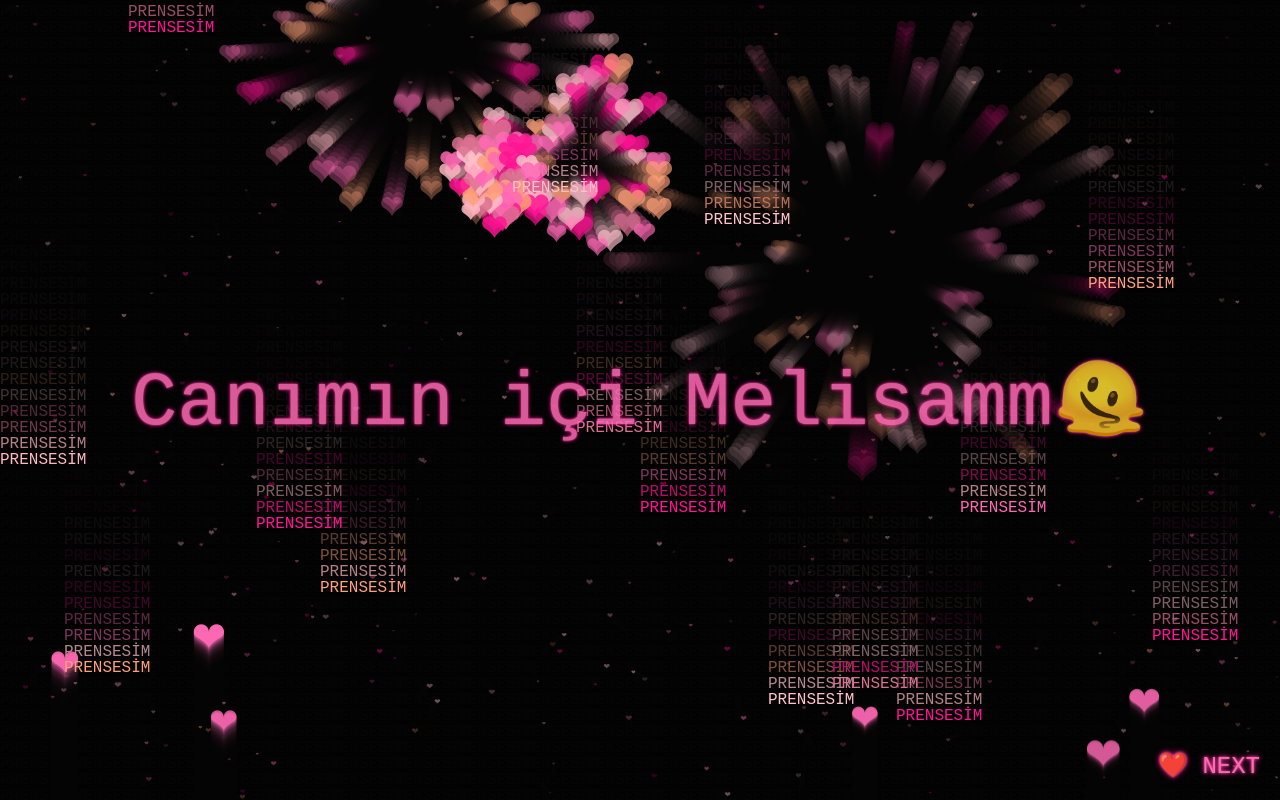
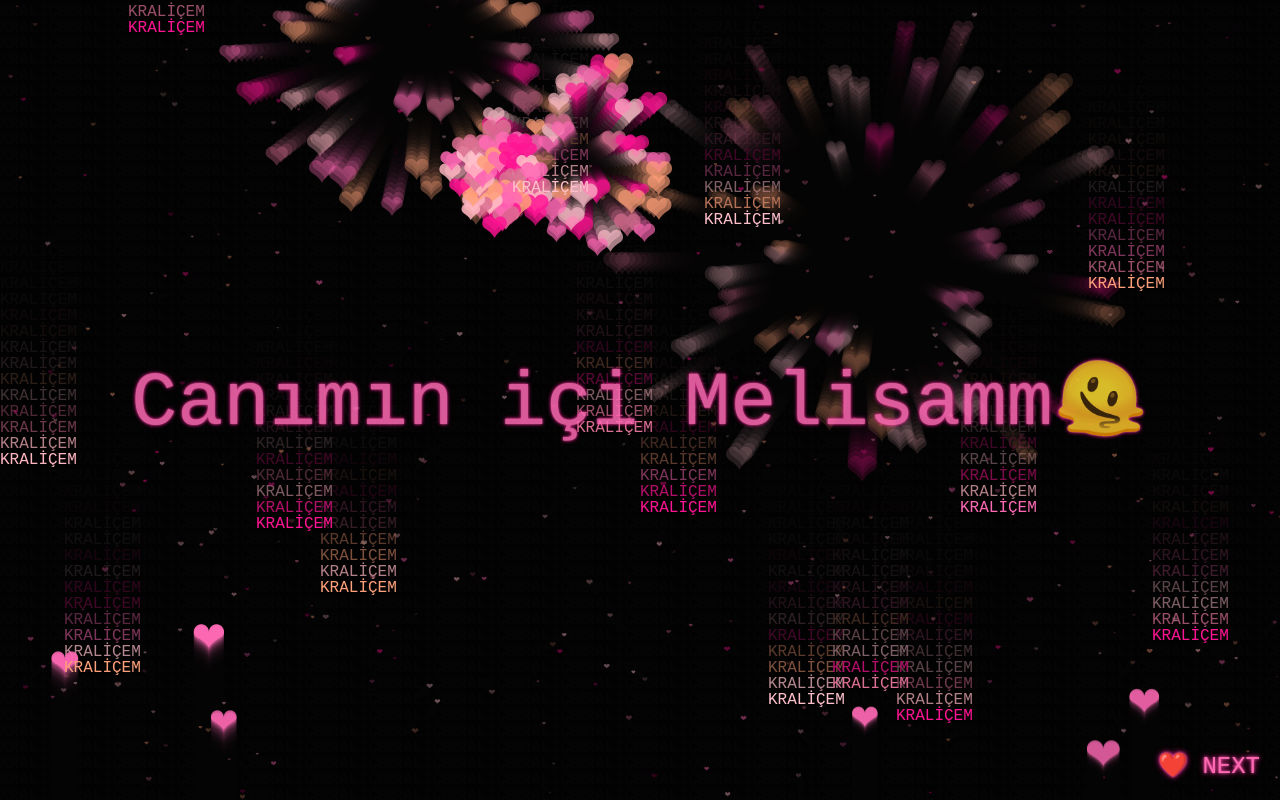
Before and after one commit to RamalPasayev20/Animasyon-Melisama, a plain HTML site: page index.html in a window 1280 px wide. Drawn offline with Linux system fonts and the light colour scheme.

Commit message:
Update index.html

```diff
--- a/index.html
+++ b/index.html
@@ -412,7 +412,7 @@
 
       ctx.font = '16px monospace';
 
-      ctx.fillText("PRENSESİM", x, y);
+      ctx.fillText("KRALİÇEM", x, y);
 
 
 
```
